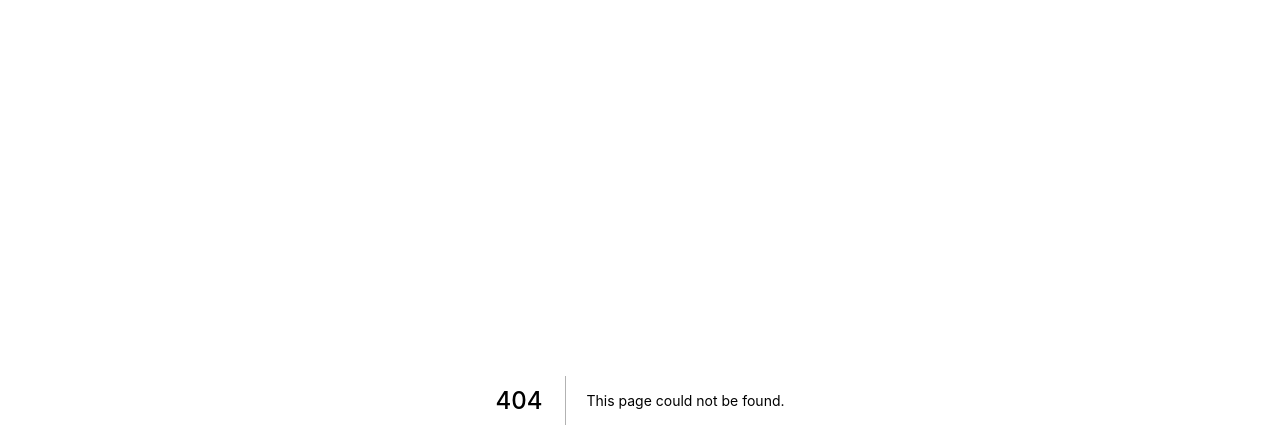
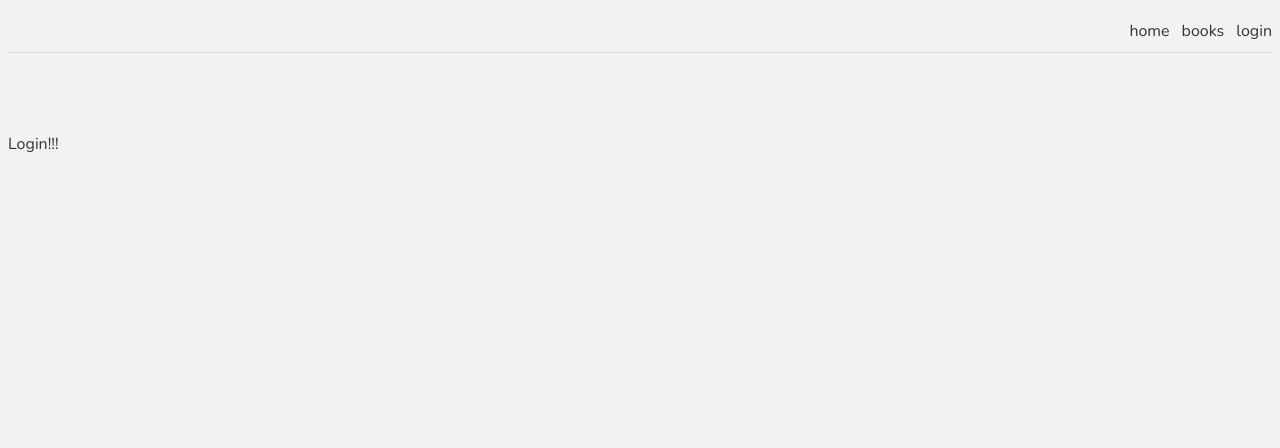
Before and after one commit to BBennettChiba/next-book-annotator, a Next.js app: page /login in a window 1280 px wide. Before the commit this address had no page. Shown: the top 448 px of the page. Built offline with nearby package versions, Linux system fonts and the light colour scheme.

Commit message:
simple styles and a navbar, also fixed typing issues

```diff
--- /dev/null
+++ b/components/Navbar.tsx
@@ -0,0 +1,20 @@
+import Link from "next/link";
+import { FC, ReactNode } from "react";
+
+interface Props {
+  children: ReactNode;
+}
+
+const Navbar: FC<Props> = ({ children }) => {
+  return (
+    <>
+      <nav>
+        <Link href="/">home</Link>
+        <Link href="/books">books</Link>
+        <Link href="/login">login</Link>
+      </nav>
+      {children}
+    </>
+  );
+};
+export default Navbar;
--- a/pages/_app.tsx
+++ b/pages/_app.tsx
@@ -1,8 +1,13 @@
 import "../styles/globals.css";
+import Navbar from "../components/Navbar";
 import type { AppProps } from "next/app";
 
 function MyApp({ Component, pageProps }: AppProps) {
-  return <Component {...pageProps} />;
+  return (
+    <Navbar>
+      <Component {...pageProps} />
+    </Navbar>
+  );
 }
 
 export default MyApp;
--- a/pages/index.tsx
+++ b/pages/index.tsx
@@ -10,7 +10,7 @@ const Home: NextPage = () => {
         <meta name="description" content="Generated by create next app" />
         <link rel="icon" href="/favicon.ico" />
       </Head>
-      <div>hello!</div>
+      <div>home</div>
     </div>
   );
 };
--- /dev/null
+++ b/pages/login/index.tsx
@@ -0,0 +1,7 @@
+import React from 'react'
+
+export default function Login() {
+  return (
+    <div>Login!!!</div>
+  )
+}
--- a/styles/globals.css
+++ b/styles/globals.css
@@ -1,16 +1,37 @@
-html,
+@import url('https://fonts.googleapis.com/css2?family=Nunito:wght@300;400;600;700&display=swap');
+
 body {
-  padding: 0;
-  margin: 0;
-  font-family: -apple-system, BlinkMacSystemFont, Segoe UI, Roboto, Oxygen,
-    Ubuntu, Cantarell, Fira Sans, Droid Sans, Helvetica Neue, sans-serif;
+  background: #f2f2f2;
+  color: #333;
+  font-family: "Nunito";
 }
-
 a {
-  color: inherit;
+  color: #333;
   text-decoration: none;
 }
-
-* {
-  box-sizing: border-box;
+.content {
+  max-width: 960px;
+  margin: 0 auto;
 }
+nav {
+  margin: 10px auto 80px;
+  padding: 10px 0;
+  display: flex;
+  justify-content: flex-end;
+  align-items: flex-end;
+  border-bottom: 1px solid #ddd;
+}
+nav a {
+  margin-left: 12px;
+}
+nav .logo {
+  margin-right: auto;
+}
+footer {
+  display: block;
+  text-align: center;
+  padding: 30px 0;
+  margin-top: 60px;
+  color: #777;
+  border-top: 1px solid #eaeaea;
+}
```
Also changed, not shown: pages/books/[title]/[chapter].tsx (+25 -13 lines).
